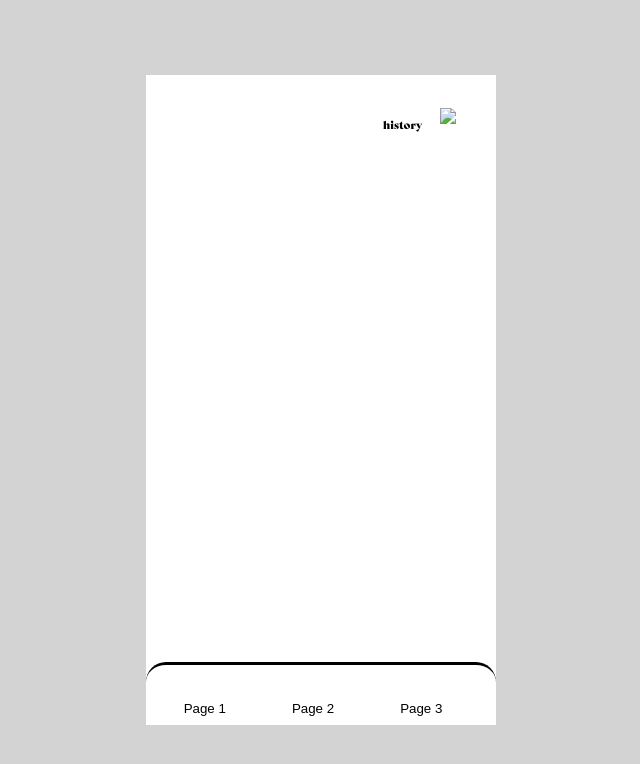
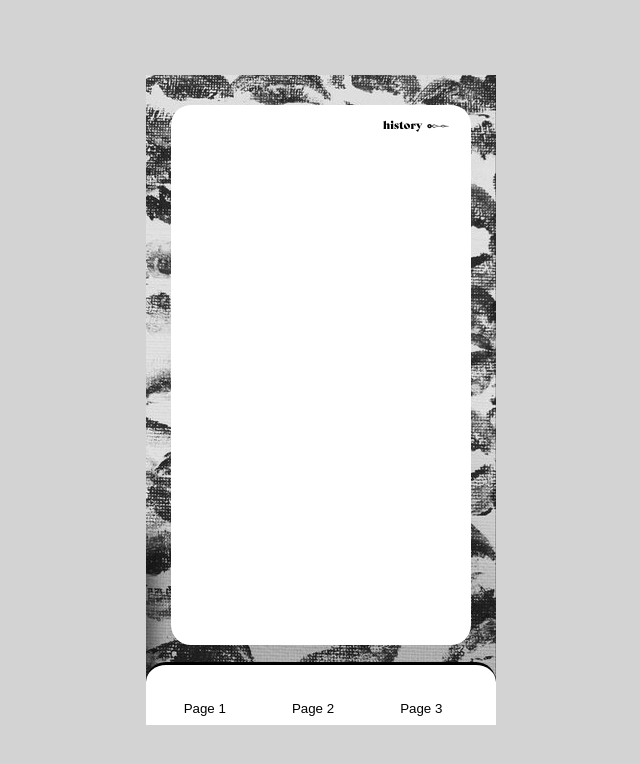
Before and after one commit to herrr111/My-app, a plain HTML site: page page2.html in a window 1280 px wide. Shown: the whole page, without its empty margins (319-959 px from the left). Drawn offline with Linux system fonts and the light colour scheme.

Commit message:
Update page2.html

```diff
--- a/page2.html
+++ b/page2.html
@@ -15,10 +15,10 @@
     </div>
   </div>
     <div class="page2container"></div>
-    <button onclick="location.href='history.html'" class="historybutton"> history <img class="historybuttonimage" src="img/historybutton.png" ></button>
+    <button onclick="location.href='history.html'" class="historybutton"> history <img class="historybuttonimage" src="historybutton.png" ></button>
     <style>
         .page-container{
-            background-image: url(img/page2bg.jpg);
+            background-image: url(page2bg.jpg);
         z-index: 0;
         position: absolute;}
 
```
